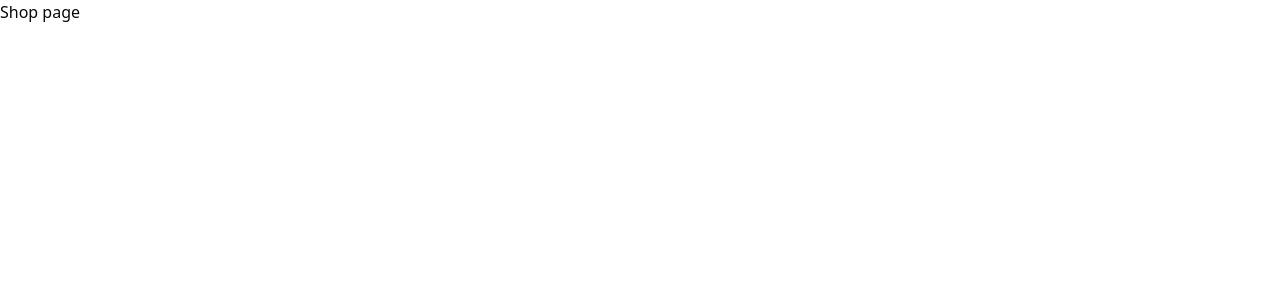
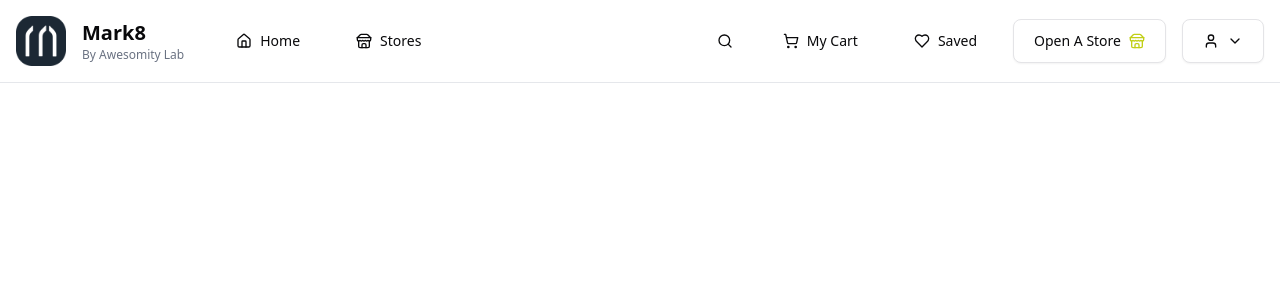
Before and after one commit to vsifiwe/marketplace-frontend, a Next.js app: page /shop in a window 1280 px wide. Shown: the top 300 px of the page. Built offline with nearby package versions, Linux system fonts and the light colour scheme.

Commit message:
finish top bar nav

```diff
--- a/src/app/shop/page.tsx
+++ b/src/app/shop/page.tsx
@@ -1,8 +1,11 @@
 import React from 'react'
+import TopNavBar from '@/components/layout/topNavBar'
 
 function page() {
   return (
-    <div>Shop page</div>
+    <div>
+      <TopNavBar />
+    </div>
   )
 }
 
--- a/src/components/forms/loginForm.tsx
+++ b/src/components/forms/loginForm.tsx
@@ -5,23 +5,23 @@ import React from 'react'
 import {
   Form,
   FormControl,
-  FormDescription,
   FormField,
   FormItem,
   FormLabel,
   FormMessage,
 } from "@/components/ui/form"
-import { Input, IconInput } from "@/components/ui/input"
+import { IconInput } from "@/components/ui/input"
 import { Button } from '../ui/button'
 
 import { zodResolver } from "@hookform/resolvers/zod"
 import { useForm } from "react-hook-form"
 import { z } from "zod"
 import Link from 'next/link'
-import { LockKeyhole, LogIn, Eye, Mail } from 'lucide-react'
+import { LockKeyhole, LogIn, Mail } from 'lucide-react'
+import { useRouter } from 'next/navigation'
 
 function LoginForm() {
-
+  const router = useRouter()
 
   const formSchema = z.object({
     email: z.string().email({
@@ -42,6 +42,7 @@ function LoginForm() {
 
   function onSubmit(values: z.infer<typeof formSchema>) {
     console.log(values)
+    router.push('/shop')
   }
 
   return (
--- /dev/null
+++ b/src/components/layout/topNavBar.tsx
@@ -0,0 +1,46 @@
+import React from 'react'
+import Image from 'next/image'
+import { Button } from '../ui/button'
+import { Store, LogOut, Heart, ShoppingCart, Search, House, ChevronDown, User } from 'lucide-react'
+
+function topNavBar() {
+    return (
+        <div className='flex justify-between items-center p-4 bg-white border-b border-gray-200'>
+            <div className='flex items-center gap-4'>
+                <div>
+                    <Image src="/images/mark8.png" alt="logo" width={50} height={50} />
+                </div>
+                <div className='flex flex-col items-start justify-center mr-4'>
+                    <p className='text-xl font-bold'>Mark8</p>
+                    <p className='text-xs text-gray-500'>By Awesomity Lab</p>
+                </div>
+                <Button variant="ghost">
+                    <House /> Home
+                </Button>
+                <Button variant="ghost">
+                    <Store /> Stores
+                </Button>
+
+            </div>
+            <div className='flex items-center gap-4'>
+                <Button variant="ghost" size='icon'>
+                    <Search />
+                </Button>
+                <Button variant="ghost">
+                    <ShoppingCart /> My Cart
+                </Button>
+                <Button variant="ghost">
+                    <Heart /> Saved
+                </Button>
+                <Button variant="outline">
+                    Open A Store <Store color='#C1CF16' />
+                </Button>
+                <Button variant="outline" className='flex items-center gap-2'>
+                    <User /> <ChevronDown />
+                </Button>
+            </div>
+        </div>
+    )
+}
+
+export default topNavBar
```
